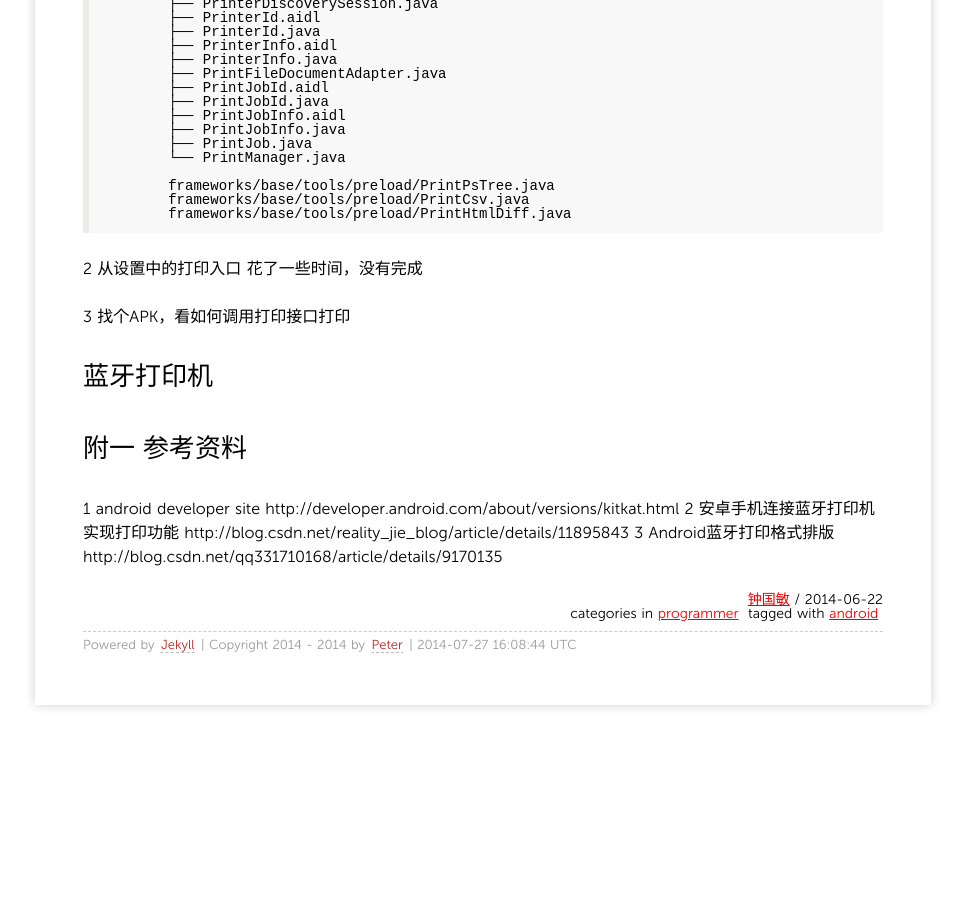
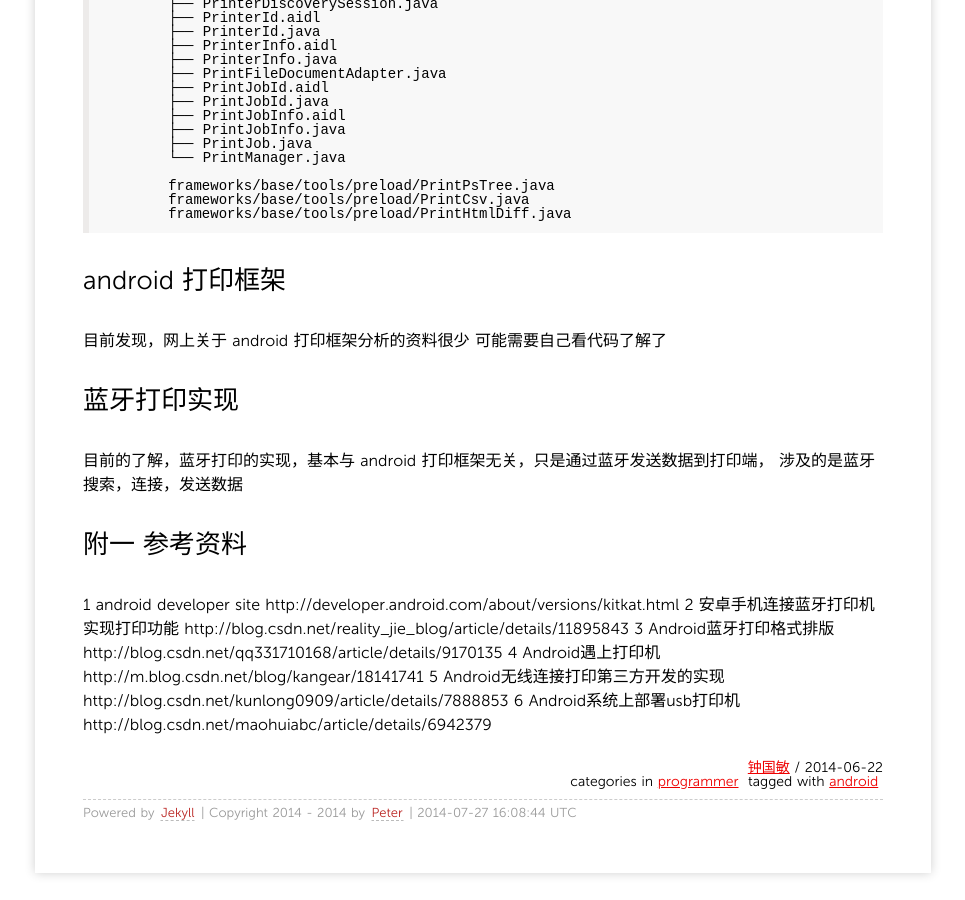
Before and after one commit to fengyr/blog, a Jekyll site: the page built from _posts/2014/2014-06-22-Android-4.4-Printing-Framework.md, in a window 1280 px wide and 900 px high, scrolled down 1867 px. Shown: the whole window, without its empty margins (157-1122 px from the left). Built offline with Jekyll 4.4.1, drawn with Linux system fonts in a browser that asks for light colours; Markdown is read by kramdown in place of the engine named in the settings; before the commit the page ends 2620 px from its top, so only the background shows below that.

Commit message:
Update 2014-06-22-Android-4.4-Printing-Framework.md

```diff
--- a/_posts/2014/2014-06-22-Android-4.4-Printing-Framework.md
+++ b/_posts/2014/2014-06-22-Android-4.4-Printing-Framework.md
@@ -118,19 +118,17 @@ Android4.4引导入了对打印机的本地平台支持，以及管理打印机
 
 
 
-2	从设置中的打印入口
-	花了一些时间，没有完成
-
-3	找个APK，看如何调用打印接口打印
 
 
+##	android 打印框架
+目前发现，网上关于 android 打印框架分析的资料很少
+可能需要自己看代码了解了
 
 
+##	蓝牙打印实现
+目前的了解，蓝牙打印的实现，基本与 android 打印框架无关，只是通过蓝牙发送数据到打印端，
+涉及的是蓝牙搜索，连接，发送数据
 
-
-
-
-##	蓝牙打印机
 
 
 
@@ -141,3 +139,9 @@ Android4.4引导入了对打印机的本地平台支持，以及管理打印机
 	http://blog.csdn.net/reality_jie_blog/article/details/11895843
 3	Android蓝牙打印格式排版
 	http://blog.csdn.net/qq331710168/article/details/9170135
+4	Android遇上打印机
+	http://m.blog.csdn.net/blog/kangear/18141741
+5	Android无线连接打印第三方开发的实现
+	http://blog.csdn.net/kunlong0909/article/details/7888853
+6	Android系统上部署usb打印机
+	http://blog.csdn.net/maohuiabc/article/details/6942379
```
